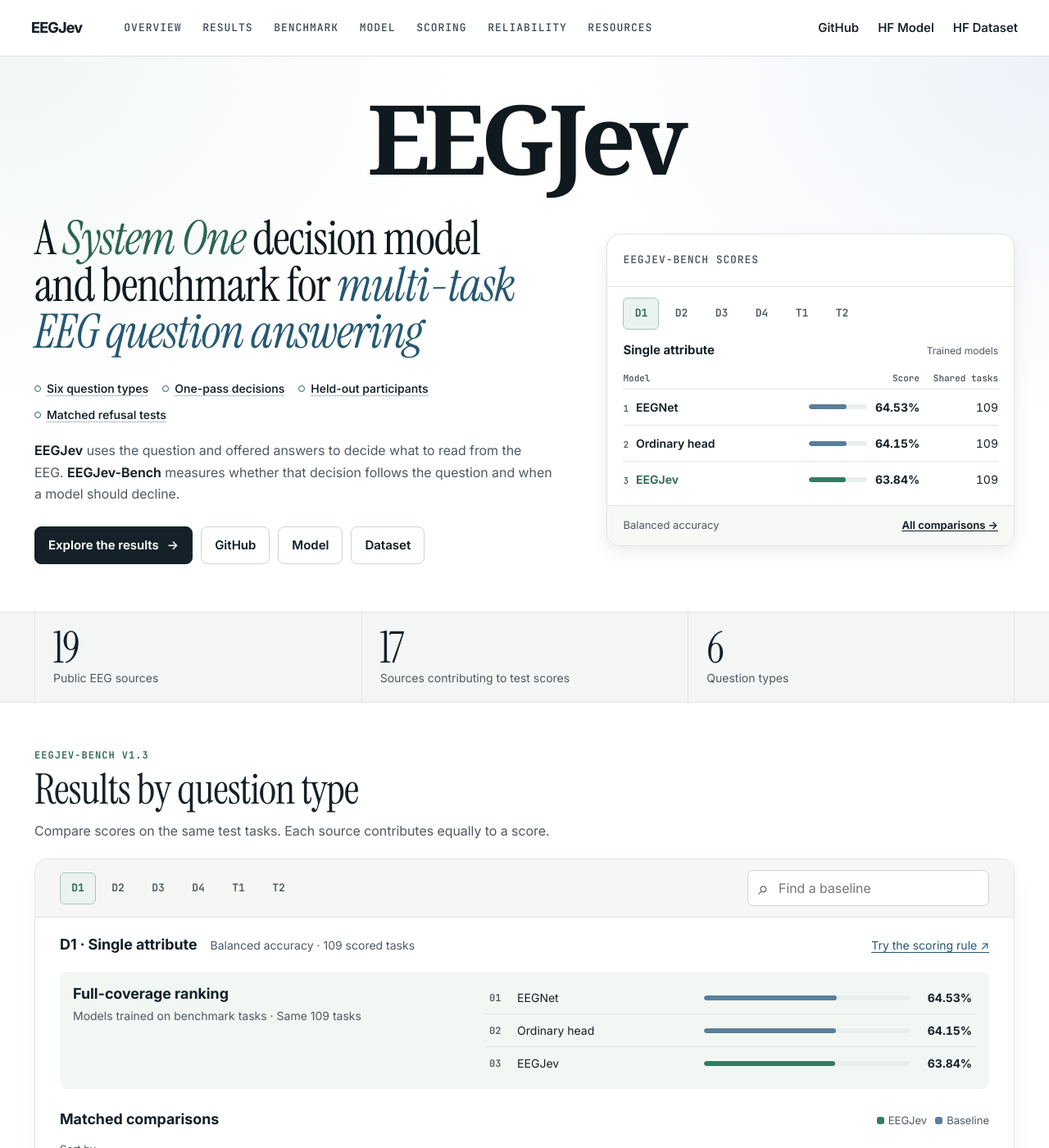
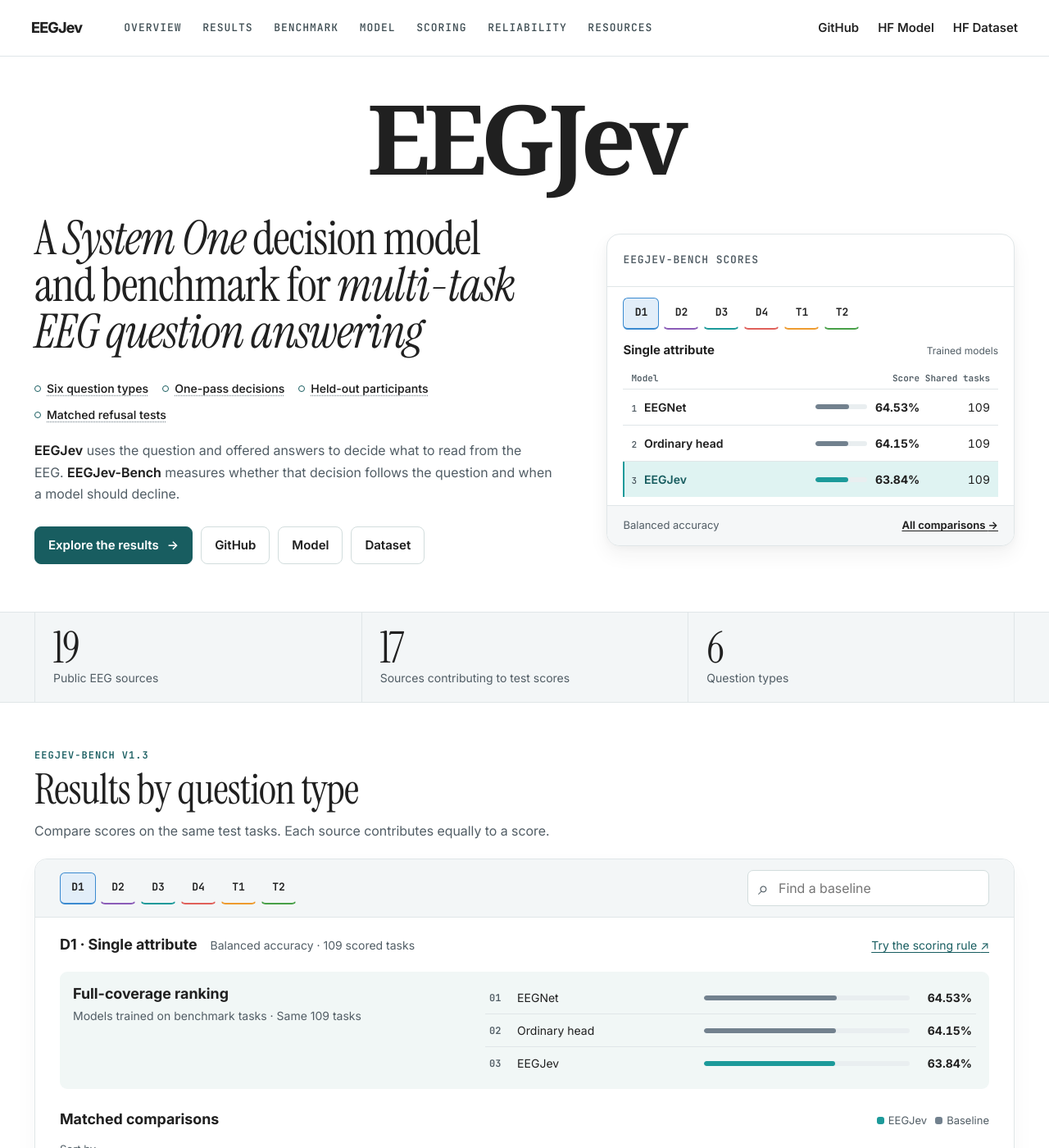
Before and after one commit to dengzhe-hou/dengzhe-hou.github.io, a Jekyll site: the page EEGJev/index.html, which Jekyll copies as it is, in a window 1280 px wide and 1400 px high. Shown: the whole window at 82% size. Built offline with Jekyll 4.4.1, drawn with Linux system fonts in a browser that asks for light colours.

Commit message:
Match EEGJev homepage colors to paper figures

```diff
--- a/EEGJev/assets/site.css
+++ b/EEGJev/assets/site.css
@@ -24,14 +24,15 @@
 
 :root {
   color-scheme: light;
-  --ink: #152128;
-  --muted: #4f5962;
-  --line: #e2e5e3;
-  --paper: #fff;
-  --gray: #f4f6f5;
+  --ink: #202020;
+  --muted: #515d65;
+  --line: #e0e6e8;
+  --paper: #ffffff;
+  --gray: #f3f6f7;
   --wine: #8a4567;
-  --blue: #245872;
-  --green: #2a654f;
+  --accent: #185d60;
+  --eegjev: #1c9a9a;
+  --eegjev-tint: #dff3f2;
   --serif: "Instrument Serif", Georgia, serif;
   --mono: "JetBrains Mono", Consolas, monospace;
 }
@@ -47,7 +48,7 @@ body {
 a { color: inherit; }
 img { display: block; }
 button { font: inherit; }
-:focus-visible { outline: 2px solid var(--blue); outline-offset: 4px; }
+:focus-visible { outline: 2px solid var(--accent); outline-offset: 4px; }
 [id] { scroll-margin-top: 98px; }
 .skip {
   position: fixed;
@@ -88,20 +89,17 @@ button { font: inherit; }
 .nav { gap: clamp(17px, 2vw, 30px); }
 .header-links { gap: clamp(11px, 1.8vw, 24px); }
 .nav a {
-  color: #394850;
+  color: #3c4b51;
   font: 500 13px/1.3 var(--mono);
   letter-spacing: .075em;
   text-transform: uppercase;
 }
 .header-links a { font-size: 15px; font-weight: 570; white-space: nowrap; }
 .nav a, .header-links a { padding-block: 6px; text-decoration: none; }
-.nav a:hover, .header-links a:hover, .footer-inner > a:hover { color: var(--blue); text-decoration: underline; }
+.nav a:hover, .header-links a:hover, .footer-inner > a:hover { color: var(--accent); text-decoration: underline; }
 
 .hero {
-  background:
-    radial-gradient(ellipse 45% 65% at 0% 0%, #f1f7f4 0%, transparent 100%),
-    radial-gradient(ellipse 45% 65% at 100% 1%, #edf2f8 0%, transparent 100%),
-    var(--paper);
+  background: var(--paper);
 }
 .hero-inner {
   width: min(1520px, calc(100% - 84px));
@@ -109,7 +107,7 @@ button { font: inherit; }
 }
 .hero-brand {
   margin: 0 0 38px;
-  color: #10191e;
+  color: #202020;
   text-align: center;
   font: 700 clamp(78px, 9.2vw, 148px)/.96 Georgia, "Times New Roman", serif;
   letter-spacing: -.065em;
@@ -122,13 +120,12 @@ button { font: inherit; }
 }
 .hero-heading {
   margin: 0;
-  color: #10191e;
+  color: #202020;
   font: 400 clamp(46px, 4.5vw, 72px)/.99 var(--serif);
   letter-spacing: -.02em;
 }
 .hero-heading > span { display: block; }
-.hero-heading em { color: var(--green); }
-.hero-heading span:nth-child(n + 2) em { color: var(--blue); }
+.hero-heading em { color: inherit; }
 .hero-description, .section-intro {
   max-width: 63ch;
   margin: 19px 0 0;
@@ -148,18 +145,18 @@ button { font: inherit; }
 .capabilities li::before {
   width: 6px;
   height: 6px;
-  border: 1px solid var(--green);
+  border: 1px solid var(--accent);
   border-radius: 50%;
   content: "";
 }
-.capabilities li:nth-child(even)::before { border-color: var(--blue); }
+.capabilities li:nth-child(even)::before { border-color: var(--accent); }
 .capabilities a {
   font-size: 14px;
   font-weight: 550;
   text-decoration: underline dotted #86939a;
   text-underline-offset: .24em;
 }
-.capabilities a:hover { color: var(--blue); }
+.capabilities a:hover { color: var(--accent); }
 .actions { display: flex; flex-wrap: wrap; gap: 10px; margin-top: 27px; }
 .button {
   display: inline-flex;
@@ -167,7 +164,7 @@ button { font: inherit; }
   justify-content: center;
   min-height: 46px;
   padding: 9px 16px;
-  border: 1px solid #cdd5d6;
+  border: 1px solid #d2dddd;
   border-radius: 8px;
   background: #fff;
   font-size: 15px;
@@ -175,15 +172,15 @@ button { font: inherit; }
   text-decoration: none;
   transition: background-color 120ms ease, border-color 120ms ease;
 }
-.button:hover { border-color: var(--blue); background: #edf4f7; }
-.button.primary { background: var(--ink); border-color: var(--ink); color: #fff; }
-.button.primary:hover { background: var(--blue); border-color: var(--blue); }
+.button:hover { border-color: var(--accent); background: #eaf5f4; }
+.button.primary { background: var(--accent); border-color: var(--accent); color: #fff; }
+.button.primary:hover { background: #124e52; border-color: #124e52; }
 .bench-card {
   min-width: 0;
-  border: 1px solid #e1e5e3;
+  border: 1px solid #e0e6e8;
   border-radius: 16px;
   background: #fff;
-  box-shadow: 0 3px 8px #15212808, 0 11px 24px #1521280e;
+  box-shadow: 0 3px 8px #20202008, 0 11px 24px #2020200e;
 }
 .card-head, .card-foot {
   display: flex;
@@ -208,7 +205,7 @@ button { font: inherit; }
   min-height: 47px;
   border-top: 1px solid var(--line);
   border-radius: 0 0 15px 15px;
-  background: #f7f9f7;
+  background: #f5f7f8;
 }
 .card-note { margin: 0; color: var(--muted); font-size: 13px; }
 .card-foot a { color: var(--ink); font-size: 13px; font-weight: 650; text-underline-offset: .16em; }
@@ -241,7 +238,7 @@ button { font: inherit; }
 .section:last-child { border-bottom: 0; }
 .eyebrow {
   margin: 0 0 6px;
-  color: var(--green);
+  color: var(--accent);
   text-transform: uppercase;
   letter-spacing: .085em;
   font: 600 12px/1.4 var(--mono);
@@ -268,7 +265,7 @@ button { font: inherit; }
   font-size: 14px;
 }
 .paper-figure figcaption strong { color: var(--ink); }
-.paper-figure figcaption a { color: var(--blue); text-underline-offset: 2px; }
+.paper-figure figcaption a { color: var(--accent); text-underline-offset: 2px; }
 .features h3, .details h3 { margin: 0 0 5px; font-size: 17px; font-weight: 670; }
 .features, .details, .resources {
   display: grid;
@@ -285,7 +282,7 @@ button { font: inherit; }
 .features p, .details p { margin: 0; color: var(--muted); }
 .resource { display: block; text-decoration: none; }
 .resource strong { display: block; margin-bottom: 4px; }
-.resource:hover { border-color: var(--blue); }
+.resource:hover { border-color: var(--accent); }
 .resource span { color: var(--muted); }
 .site-footer { border-top: 1px solid var(--line); background: var(--gray); }
 .footer-inner {
@@ -349,7 +346,7 @@ button { font: inherit; }
   border: 1px solid var(--line);
   border-radius: 15px;
   background: var(--paper);
-  box-shadow: 0 12px 30px #15212808;
+  box-shadow: 0 12px 30px #20202008;
 }
 .demo-tabs {
   display: flex;
@@ -358,7 +355,7 @@ button { font: inherit; }
   padding: 10px clamp(12px, 2.8vw, 26px);
   border-bottom: 1px solid var(--line);
   border-radius: 15px 15px 0 0;
-  background: #f6f7f5;
+  background: #f3f6f7;
 }
 .demo-tabs button {
   min-height: 42px;
@@ -366,17 +363,17 @@ button { font: inherit; }
   border: 1px solid transparent;
   border-radius: 7px;
   background: transparent;
-  color: #354950;
+  color: #38474a;
   cursor: pointer;
   font-weight: 580;
   line-height: 1.35;
 }
-.demo-tabs button:hover { background: #ebefec; }
+.demo-tabs button:hover { background: #ebf0f0; }
 .demo-tabs button[aria-selected="true"] {
-  border-color: #ccd9d3;
-  background: var(--paper);
-  color: var(--green);
-  box-shadow: 0 1px 3px #1521280c;
+  border-color: #a6cecb;
+  background: #eaf5f4;
+  color: var(--accent);
+  box-shadow: 0 1px 3px #2020200c;
 }
 .demo-panel { padding: clamp(14px, 2.8vw, 29px); }
 .demo-panel[hidden] { display: none; }
@@ -394,7 +391,7 @@ button { font: inherit; }
   display: inline-flex;
   align-items: center;
   gap: 5px;
-  color: var(--green);
+  color: var(--accent);
   font: 600 12px/1.4 var(--mono);
   text-transform: uppercase;
   letter-spacing: .035em;
@@ -411,7 +408,7 @@ button { font: inherit; }
   padding: 13px 15px;
   border: 1px solid var(--line);
   border-radius: 9px;
-  background: #f8faf9;
+  background: #f5f8f8;
 }
 fieldset.demo-surface legend {
   max-width: calc(100% - 7px);
@@ -433,7 +430,7 @@ fieldset.demo-surface legend {
   gap: 7px;
   min-height: 42px;
   padding: 5px 10px;
-  border: 1px solid #d0dcd6;
+  border: 1px solid #d6e5e3;
   border-radius: 7px;
   background: var(--paper);
   color: var(--ink);
@@ -441,11 +438,11 @@ fieldset.demo-surface legend {
 }
 button.demo-option, label.demo-option { cursor: pointer; }
 .demo-option[aria-pressed="true"], .demo-option:has(:checked), .demo-option.demo-selected {
-  border-color: #7aaa91;
-  background: #ebf5ef;
+  border-color: #7cc6c3;
+  background: #e7f4f3;
 }
-.demo-option input { flex-shrink: 0; margin: 0; accent-color: var(--green); }
-.demo-option:focus-within { outline: 2px solid var(--blue); outline-offset: 2px; }
+.demo-option input { flex-shrink: 0; margin: 0; accent-color: var(--accent); }
+.demo-option:focus-within { outline: 2px solid var(--accent); outline-offset: 2px; }
 .demo-actions { display: flex; flex-wrap: wrap; gap: 8px; margin: 15px 0 0; }
 .demo-actions button { cursor: pointer; }
 .demo-actions button:disabled { opacity: .58; cursor: default; }
@@ -462,8 +459,8 @@ button.demo-option, label.demo-option { cursor: pointer; }
   max-width: 100%;
   padding: 8px 12px;
   border-radius: 7px;
-  background: #edf4f0;
-  color: #244539;
+  background: #e7f4f3;
+  color: #2d3a3d;
   font-weight: 570;
 }
 .demo-fraction { display: grid; grid-template-rows: auto auto; text-align: center; line-height: 1.35; }
@@ -474,7 +471,7 @@ button.demo-option, label.demo-option { cursor: pointer; }
   padding: 18px clamp(14px, 2.8vw, 29px);
   border: 1px solid var(--line);
   border-radius: 9px;
-  background: #fafbf9;
+  background: #fafcfc;
 }
 .demo-summary p { margin: 8px 0 0; }
 
@@ -504,7 +501,7 @@ button.demo-option, label.demo-option { cursor: pointer; }
 .demo-stat dt { font-size: 14px; line-height: 1.4; }
 .demo-question { min-width: 0; margin: 14px 0 0; padding: 0; border: 0; }
 .demo-question legend { padding: 0; color: var(--ink); font-weight: 650; }
-.demo-feedback[data-state="correct"] { color: var(--green); font-weight: 600; }
+.demo-feedback[data-state="correct"] { color: #276448; font-weight: 600; }
 .demo-feedback[data-state="incorrect"] { color: #674735; }
 .sr-only {
   position: absolute;
@@ -537,13 +534,13 @@ button.demo-option, label.demo-option { cursor: pointer; }
   transition: color 150ms ease, background 150ms ease, border-color 150ms ease;
 }
 .hero-result-types button:hover, .results-types button:hover {
-  color: var(--blue);
-  background: #eaf2f6;
+  color: var(--accent);
+  background: #eaf5f4;
 }
 .hero-result-types button[aria-pressed="true"], .results-types button[aria-pressed="true"] {
-  color: var(--green);
-  background: #eaf3ee;
-  border-color: #a8c6b7;
+  color: var(--accent);
+  background: #e7f4f3;
+  border-color: #bce1e1;
 }
 .hero-result-label {
   display: flex;
@@ -578,7 +575,11 @@ button.demo-option, label.demo-option { cursor: pointer; }
   margin-inline-start: 18px;
 }
 .hero-score-table td { font-variant-numeric: tabular-nums; }
-.hero-score-table tr:has(.result-bar.jev) .hero-model { color: var(--green); }
+.hero-score-table tr:has(.result-bar.jev) .hero-model { color: var(--accent); }
+.hero-score-table tr:has(.result-bar.jev) > * { background: var(--eegjev-tint); }
+.hero-score-table tr:has(.result-bar.jev) th:first-child { box-shadow: inset 2px 0 var(--eegjev); }
+.hero-score-table tbody th:first-child, .hero-score-table thead th:first-child { padding-left: 10px; }
+.hero-score-table td:last-child, .hero-score-table thead th:last-child { padding-right: 10px; }
 .rank-list {
   margin: 0;
   padding: 0;
@@ -597,9 +598,9 @@ button.demo-option, label.demo-option { cursor: pointer; }
 }
 .rank-list .rank-num { color: var(--muted); font: 600 12px/1 var(--mono); }
 .rank-list a { transition: background 150ms ease; }
-.rank-list a:hover, .rank-list a:focus-visible { background: #f0f6f3; }
+.rank-list a:hover, .rank-list a:focus-visible { background: #eaf5f4; }
 .rank-list strong { text-align: right; font-variant-numeric: tabular-nums; }
-.result-bar { display: block; min-width: 0; height: 6px; overflow: hidden; border-radius: 6px; background: #e8efec; }
+.result-bar { display: block; min-width: 0; height: 6px; overflow: hidden; border-radius: 6px; background: #e9eef0; }
 .result-bar > span {
   display: block;
   width: var(--result-width);
@@ -608,8 +609,8 @@ button.demo-option, label.demo-option { cursor: pointer; }
   border-radius: inherit;
   animation: describe-score 320ms ease-out;
 }
-.result-bar.jev > span { background: #327b63; }
-.result-bar.comparison > span { background: #597f9a; }
+.result-bar.jev > span { background: var(--eegjev); }
+.result-bar.comparison > span { background: #72818e; }
 @keyframes describe-score {
   from { transform: scaleX(0); }
   to { transform: scaleX(1); }
@@ -619,7 +620,7 @@ button.demo-option, label.demo-option { cursor: pointer; }
   border: 1px solid var(--line);
   border-radius: 15px;
   background: var(--paper);
-  box-shadow: 0 12px 30px #15212808;
+  box-shadow: 0 12px 30px #20202008;
 }
 .results-header {
   display: flex;
@@ -630,7 +631,7 @@ button.demo-option, label.demo-option { cursor: pointer; }
   padding: 12px clamp(12px, 3vw, 30px);
   border-bottom: 1px solid var(--line);
   border-radius: 15px 15px 0 0;
-  background: #f6f7f5;
+  background: #f3f6f7;
 }
 .results-search {
   display: flex;
@@ -639,7 +640,7 @@ button.demo-option, label.demo-option { cursor: pointer; }
   min-width: min(100%, 234px);
   margin: 1px 0;
   padding: 2px 0 2px 12px;
-  border: 1px solid #cdd5d6;
+  border: 1px solid #d2dddd;
   border-radius: 7px;
   color: var(--muted);
   background: var(--paper);
@@ -656,7 +657,7 @@ button.demo-option, label.demo-option { cursor: pointer; }
   color: var(--ink);
   font: inherit;
 }
-.results-search:focus-within { outline: 2px solid var(--blue); outline-offset: 2px; }
+.results-search:focus-within { outline: 2px solid var(--accent); outline-offset: 2px; }
 .results-search input:focus { outline: none; }
 .results-content { padding: 18px clamp(12px, 3vw, 30px) 24px; }
 .results-about {
@@ -668,7 +669,7 @@ button.demo-option, label.demo-option { cursor: pointer; }
 }
 .results-about h3, .pair-head h4, .results-ranking h4 { margin: 0; font-size: 18px; }
 .results-about p, .results-ranking p { margin: 0; color: var(--muted); font-size: 14px; }
-.results-about a { margin-left: auto; color: var(--blue); font-size: 14px; text-underline-offset: 3px; }
+.results-about a { margin-left: auto; color: var(--accent); font-size: 14px; text-underline-offset: 3px; }
 .results-ranking {
   display: grid;
   grid-template-columns: minmax(180px, .8fr) minmax(0, 1fr);
@@ -676,7 +677,7 @@ button.demo-option, label.demo-option { cursor: pointer; }
   margin: 0 0 22px;
   padding: 12px 16px;
   border-radius: 9px;
-  background: #f2f7f4;
+  background: #f1f7f6;
 }
 .results-ranking .rank-list li:first-child { border-top: 0; }
 .results-ranking .rank-list li > * { min-height: 38px; }
@@ -688,10 +689,10 @@ button.demo-option, label.demo-option { cursor: pointer; }
   height: 9px;
   margin-right: 5px;
   border-radius: 3px;
-  background: #327b63;
+  background: var(--eegjev);
   content: "";
 }
-.pair-key > span + span::before { background: #597f9a; }
+.pair-key > span + span::before { background: #72818e; }
 .results-filters {
   display: flex;
   align-items: end;
@@ -704,7 +705,7 @@ button.demo-option, label.demo-option { cursor: pointer; }
   max-width: 100%;
   min-height: 39px;
   padding: 5px 26px 5px 8px;
-  border: 1px solid #cdd5d6;
+  border: 1px solid #d2dddd;
   border-radius: 6px;
   background: #fff;
   color: var(--ink);
@@ -726,7 +727,7 @@ button.demo-option, label.demo-option { cursor: pointer; }
   transition: background 150ms ease;
 }
 .result-pair summary::-webkit-details-marker { display: none; }
-.result-pair summary:hover, .result-pair summary:focus-visible, .result-pair[open] summary { background: #f4f7f6; }
+.result-pair summary:hover, .result-pair summary:focus-visible, .result-pair[open] summary { background: #f1f6f6; }
 .pair-model { font-size: 14px; font-weight: 650; line-height: 1.35; }
 .pair-model small { display: block; margin-top: 5px; color: var(--muted); font-size: 12px; font-weight: 500; }
 .pair-scores { display: grid; gap: 3px; line-height: 1.35; }
@@ -735,7 +736,7 @@ button.demo-option, label.demo-option { cursor: pointer; }
 .pair-chevron {
   width: 7px;
   height: 7px;
-  border: solid #465a5a;
+  border: solid #465858;
   border-width: 0 1.5px 1.5px 0;
   transform: rotate(-45deg);
   transition: transform 160ms ease;
@@ -775,3 +776,42 @@ button.demo-option, label.demo-option { cursor: pointer; }
   .actions .primary:hover span, .actions .primary:focus-visible span { transform: none; }
   .result-bar > span { animation: none; }
 }
+
+
+/* Question-type colors from the benchmark overview figure. */
+:is([data-results-type="D1"], #score-tab-d1) {
+  --question-stroke: #3a8ad0;
+  --question-fill: #e2eef9;
+}
+:is([data-results-type="D2"], #score-tab-d2) {
+  --question-stroke: #8b5cb8;
+  --question-fill: #efe6f7;
+}
+:is([data-results-type="D3"], #score-tab-d3) {
+  --question-stroke: #1c9a9a;
+  --question-fill: #dff3f2;
+}
+:is([data-results-type="D4"], #score-tab-d4) {
+  --question-stroke: #e0605a;
+  --question-fill: #fde7e5;
+}
+:is([data-results-type="T1"], #score-tab-t1) {
+  --question-stroke: #ee9b2f;
+  --question-fill: #fff8e4;
+}
+:is([data-results-type="T2"], #score-tab-t2) {
+  --question-stroke: #48a048;
+  --question-fill: #e3f1da;
+}
+
+:is(.hero-result-types, .results-types) button[data-results-type],
+#scoring .demo-tabs button[role="tab"] {
+  border-bottom: 2px solid var(--question-stroke);
+  color: var(--ink);
+}
+:is(.hero-result-types, .results-types) button[data-results-type][aria-pressed="true"],
+#scoring .demo-tabs button[aria-selected="true"] {
+  background: var(--question-fill);
+  border-color: var(--question-stroke);
+  font-weight: 700;
+}
--- a/EEGJev/index.html
+++ b/EEGJev/index.html
@@ -5,7 +5,7 @@
   <meta name="viewport" content="width=device-width, initial-scale=1">
   <meta name="description" content="EEGJev is a System One decision model and benchmark for multi-task EEG question answering.">
   <title>EEGJev | System One EEG decision model and benchmark</title>
-  <link rel="stylesheet" href="assets/site.css?v=compact-scores">
+  <link rel="stylesheet" href="assets/site.css?v=paper-figure-palette">
   <script src="assets/site.js?v=interactive-evaluation" defer></script>
   <script src="assets/scoring.js" defer></script>
   <script src="assets/reliability.js" defer></script>
```
